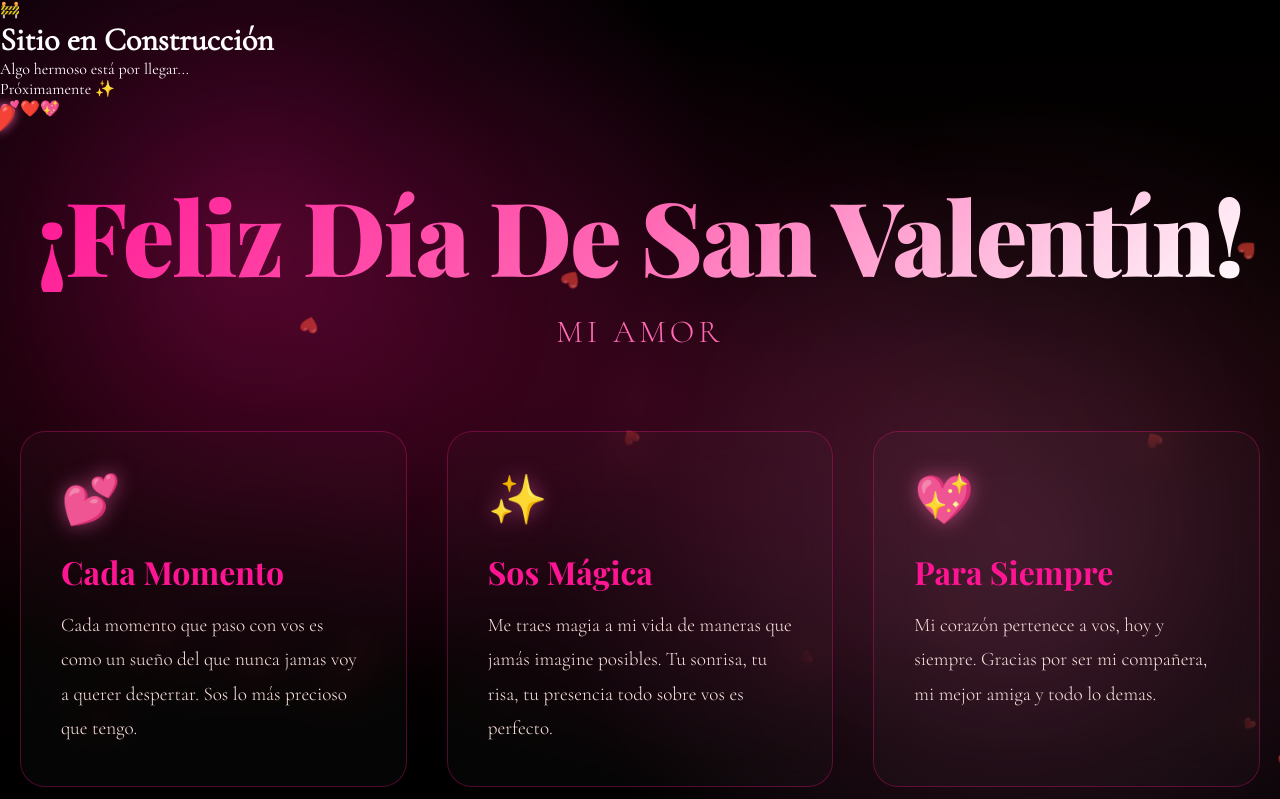
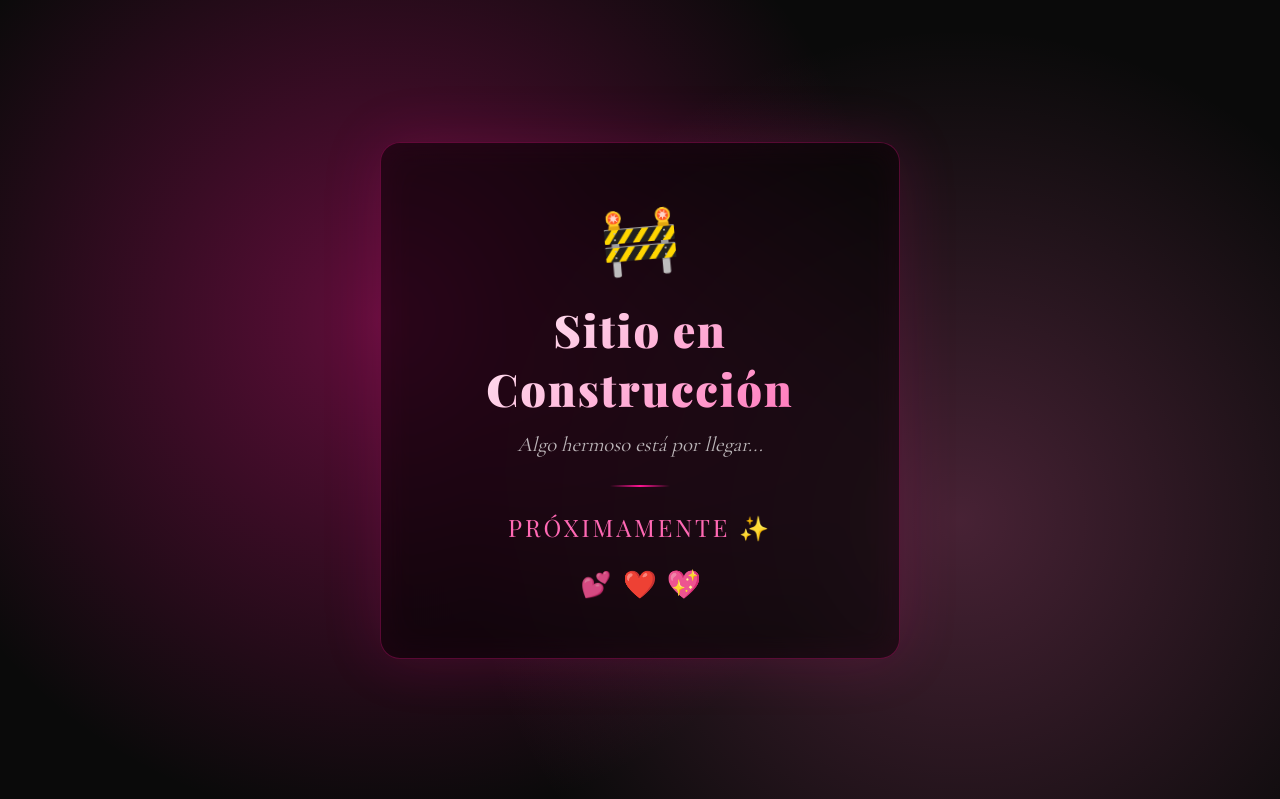
Before and after one commit to rencito974/para-mi-gorda, a plain HTML site: page index.html in a window 1280 px wide. Shown: the top 799 px of the page. Drawn offline with nearby package versions, Linux system fonts and the light colour scheme.

Commit message:
Update style.css

```diff
--- a/style.css
+++ b/style.css
@@ -1031,3 +1031,116 @@ body::-webkit-scrollbar {
         gap: 20px;
     }
 }
+
+/* =============================================
+   UNDER CONSTRUCTION OVERLAY
+   To remove: delete this block AND the
+   #construction-overlay div in index.html
+   ============================================= */
+
+#construction-overlay {
+    position: fixed;
+    inset: 0;
+    z-index: 99999;
+    display: flex;
+    align-items: center;
+    justify-content: center;
+    overflow: hidden;
+}
+
+.construction-bg {
+    position: absolute;
+    inset: 0;
+    background:
+        radial-gradient(circle at 30% 40%, rgba(255, 20, 147, 0.35) 0%, transparent 50%),
+        radial-gradient(circle at 75% 65%, rgba(255, 105, 180, 0.25) 0%, transparent 45%),
+        #0a0a0a;
+}
+
+.construction-content {
+    position: relative;
+    text-align: center;
+    padding: 60px 40px;
+    max-width: 520px;
+    width: 90%;
+    border: 1px solid rgba(255, 20, 147, 0.3);
+    border-radius: 20px;
+    background: rgba(0, 0, 0, 0.55);
+    backdrop-filter: blur(12px);
+    box-shadow: 0 0 60px rgba(255, 20, 147, 0.15), inset 0 0 40px rgba(255, 20, 147, 0.05);
+    animation: construction-fade-in 1s ease forwards;
+}
+
+@keyframes construction-fade-in {
+    from { opacity: 0; transform: translateY(20px); }
+    to   { opacity: 1; transform: translateY(0); }
+}
+
+.construction-icon {
+    font-size: 64px;
+    margin-bottom: 20px;
+    display: block;
+    animation: construction-wobble 2.5s ease-in-out infinite;
+}
+
+@keyframes construction-wobble {
+    0%, 100% { transform: rotate(-5deg); }
+    50%       { transform: rotate(5deg); }
+}
+
+.construction-title {
+    font-family: 'Playfair Display', serif;
+    font-size: clamp(1.8rem, 5vw, 2.8rem);
+    font-weight: 900;
+    color: #fff;
+    letter-spacing: 0.04em;
+    margin-bottom: 14px;
+    background: linear-gradient(135deg, #fff 0%, #FF69B4 100%);
+    -webkit-background-clip: text;
+    -webkit-text-fill-color: transparent;
+    background-clip: text;
+}
+
+.construction-subtitle {
+    font-family: 'Cormorant Garamond', serif;
+    font-size: clamp(1rem, 2.5vw, 1.3rem);
+    color: rgba(255, 255, 255, 0.7);
+    margin-bottom: 28px;
+    font-style: italic;
+}
+
+.construction-divider {
+    width: 60px;
+    height: 2px;
+    background: linear-gradient(90deg, transparent, #FF1493, transparent);
+    margin: 0 auto 24px;
+}
+
+.construction-soon {
+    font-family: 'Playfair Display', serif;
+    font-size: clamp(1.1rem, 3vw, 1.5rem);
+    color: #FF69B4;
+    letter-spacing: 0.12em;
+    text-transform: uppercase;
+    margin-bottom: 28px;
+}
+
+.construction-hearts {
+    display: flex;
+    justify-content: center;
+    gap: 16px;
+    font-size: 1.4rem;
+}
+
+.construction-hearts span {
+    display: inline-block;
+    animation: construction-pulse 1.8s ease-in-out infinite;
+}
+
+.construction-hearts span:nth-child(2) { animation-delay: 0.3s; }
+.construction-hearts span:nth-child(3) { animation-delay: 0.6s; }
+
+@keyframes construction-pulse {
+    0%, 100% { transform: scale(1);    opacity: 0.8; }
+    50%       { transform: scale(1.25); opacity: 1; }
+}
```
